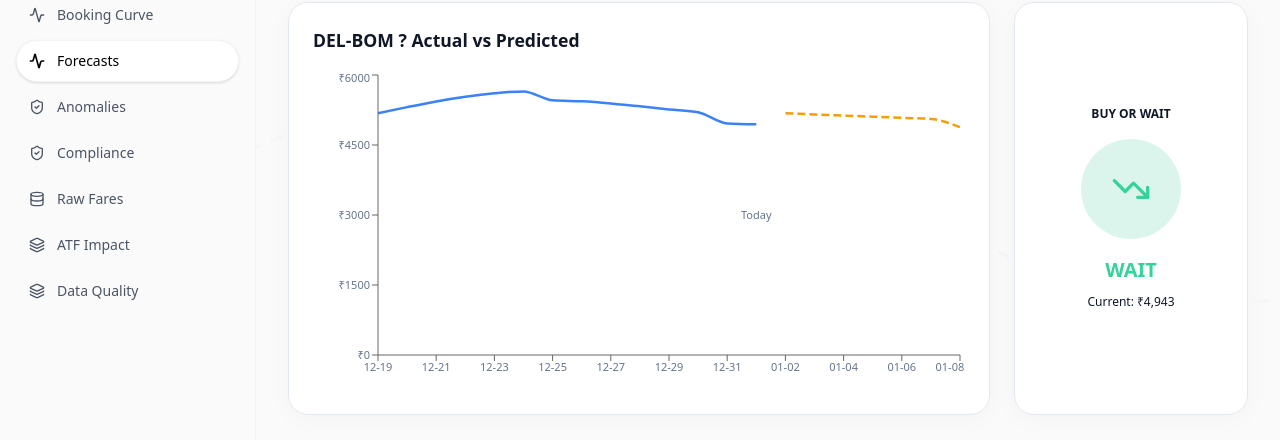
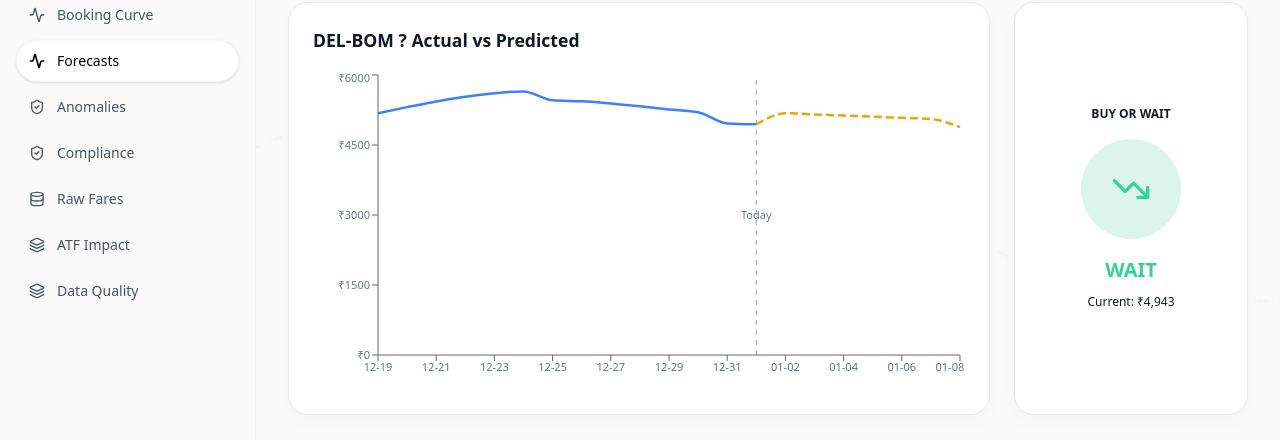
Before and after one commit to piyushyenorkar/FareCurve-APIx, a Next.js app in the folder frontend/: page /forecast in a window 1280 px wide. Shown: the part 198-638 px from the top of the page. Built offline with nearby package versions, Linux system fonts and the light colour scheme.

Commit message:
fix: remove duplicate next types from tsconfig

```diff
--- a/frontend/src/pages/forecast.tsx
+++ b/frontend/src/pages/forecast.tsx
@@ -24,7 +24,7 @@ const mockForecast = (route: string) => {
 export default function ForecastPage() {
   const [route, setRoute] = useState("DEL-BOM");
   const {hist, forecast, signal, current} = mockForecast(route);
-  const combined = [...hist.map(h=>({...h, predicted: null})), ...forecast.map(f=>({...f, actual: null}))];
+  const combined = [...hist.map((h, i)=>({...h, predicted: i === hist.length - 1 ? h.actual : null})), ...forecast.map(f=>({...f, actual: null}))];
   const signalColors: Record<string,{bg:string,text:string,icon:any}> = {
     BUY_NOW: {bg:"rgba(244,63,94,0.15)",text:"#fb7185",icon:TrendingUp},
     WAIT: {bg:"rgba(16,185,129,0.15)",text:"#34d399",icon:TrendingDown},
@@ -59,7 +59,7 @@ export default function ForecastPage() {
               <XAxis dataKey="date" tick={{fill:"#64748b",fontSize:11}} tickFormatter={v=>v?.slice(5)||""}/>
               <YAxis tick={{fill:"#64748b",fontSize:11}} tickFormatter={v=>"₹"+v}/>
               <Tooltip contentStyle={{ backgroundColor: "#ffffff", borderRadius: "12px", border: "1px solid #e2e8f0", boxShadow: "0 4px 20px rgba(0,0,0,0.08)", color: "#0f172a", padding: "12px" }} itemStyle={{ color: "#334155", fontSize: "13px", fontWeight: 500, padding: "2px 0" }} labelStyle={{ color: "#64748b", fontSize: "11px", textTransform: "uppercase", fontWeight: 700, marginBottom: "4px" }} />
-              <ReferenceLine x={hist[hist.length-1].date} stroke="rgba(255,255,255,0.2)" strokeDasharray="5 5" label={{value:"Today",fill:"#64748b",fontSize:11}}/>
+              <ReferenceLine x={hist[hist.length-1].date} stroke="#94a3b8" strokeDasharray="5 5" label={{value:"Today",fill:"#64748b",fontSize:11}}/>
               <Line type="monotone" dataKey="actual" stroke="#3b82f6" strokeWidth={2.5} dot={false} name="Actual"/>
               <Line type="monotone" dataKey="predicted" stroke="#f59e0b" strokeWidth={2.5} strokeDasharray="8 4" dot={false} name="Predicted"/>
             </LineChart>
```
